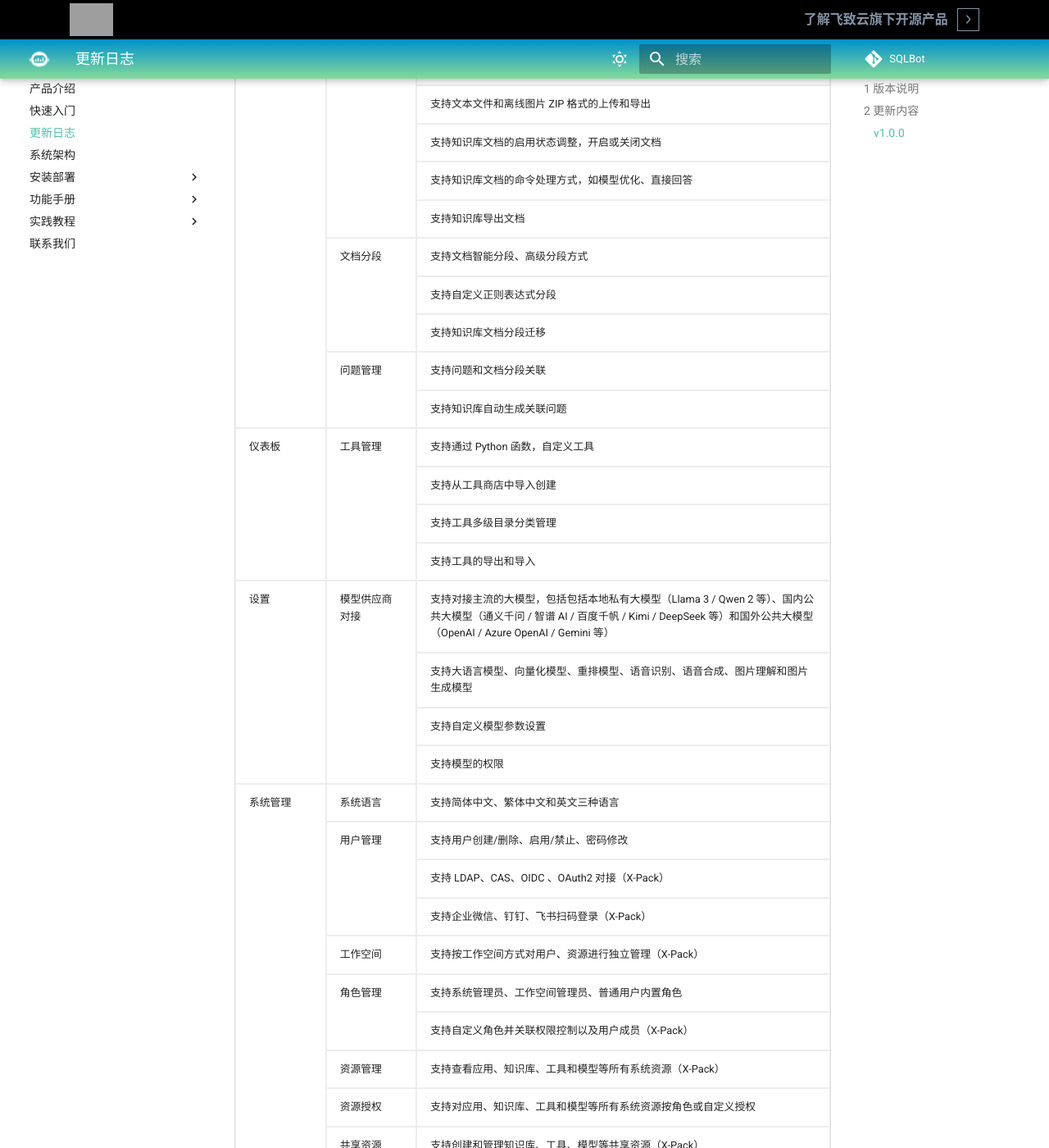
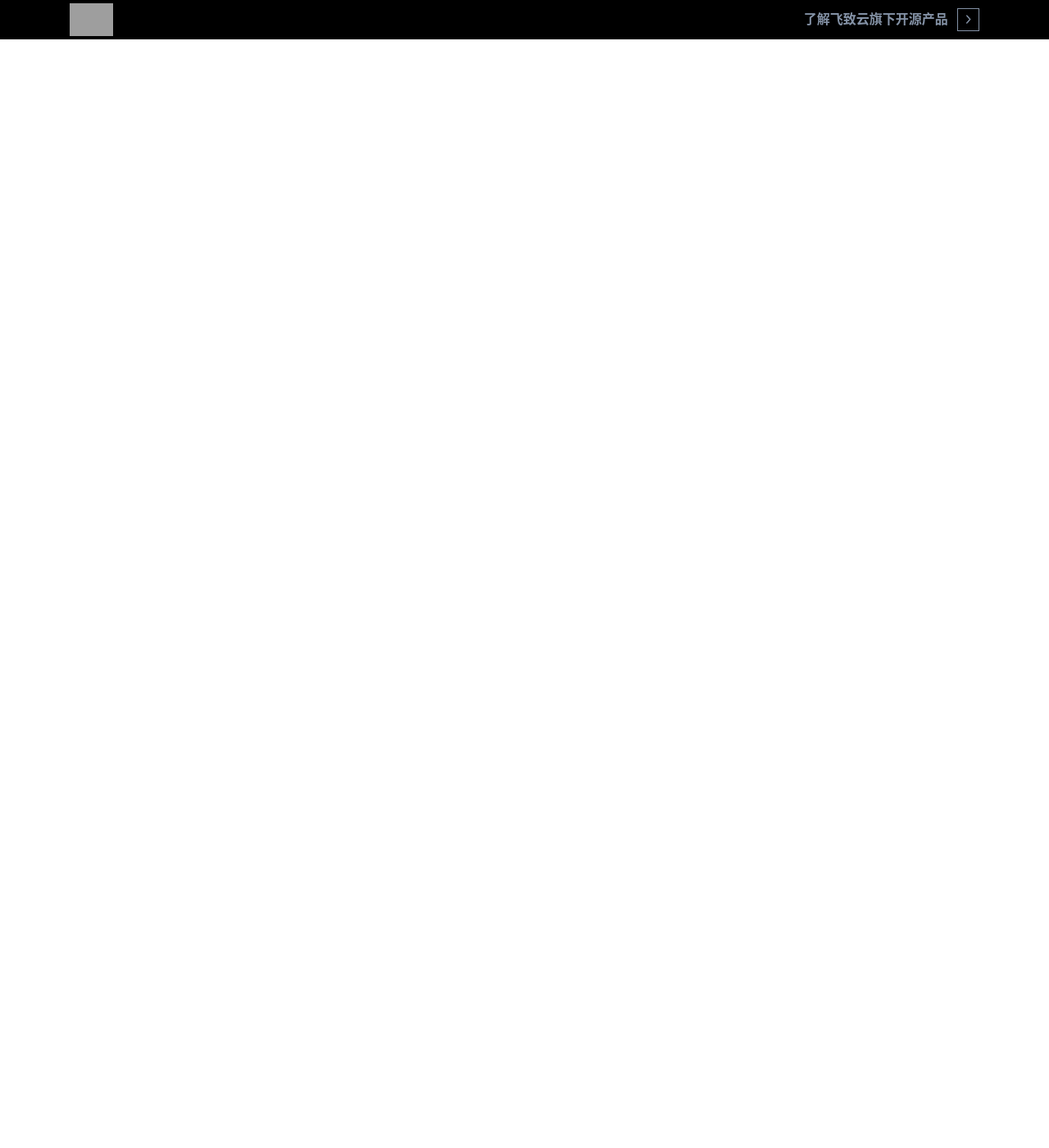
Before and after one commit to dataease/SQLBot-Docs, an MkDocs documentation site: the page built from docs/changelog.md, in a window 1280 px wide and 1400 px high, scrolled down 1689 px. Shown: the whole window at 82% size. Built offline with MkDocs 1.6.1 and Material for MkDocs 9.7.7, drawn with Linux system fonts in a browser that asks for light colours; a script that is not in the unit is left out; comment, search, counter and statistics services are not loaded; the version menu is left out; some of the changed text lies outside the part shown; grey boxes are pictures that could not be loaded.

```diff
--- a/docs/changelog.md
+++ b/docs/changelog.md
@@ -7,6 +7,7 @@
     - v1.0.1 是 v2.0.0 之后的 Bug 修复版本
     - v1.1.0 是 v1.0.0 之后的功能版本
 
+<!--
 ## 2 更新内容
 
 ### v1.0.0
@@ -223,3 +224,4 @@
         <td>支持查看所有用户的操作详情（X-Pack）</td>
     </tr>
 </table>
+-->
--- a/mkdocs.yml
+++ b/mkdocs.yml
@@ -65,7 +65,7 @@
             - 用户管理: system/user.md
             - 工作空间: system/workspace.md
             - AI 模型配置: system/model.md
-            - 嵌入式管理：: system/user.md
+            - 嵌入式管理: system/user.md
     - 实践教程:
             - MaxKB 使用 SQLbot: faq/Offline_install_OllamaModel.md
 
```
Also changed, not shown: docs/contact.md (+3 -5 lines).
